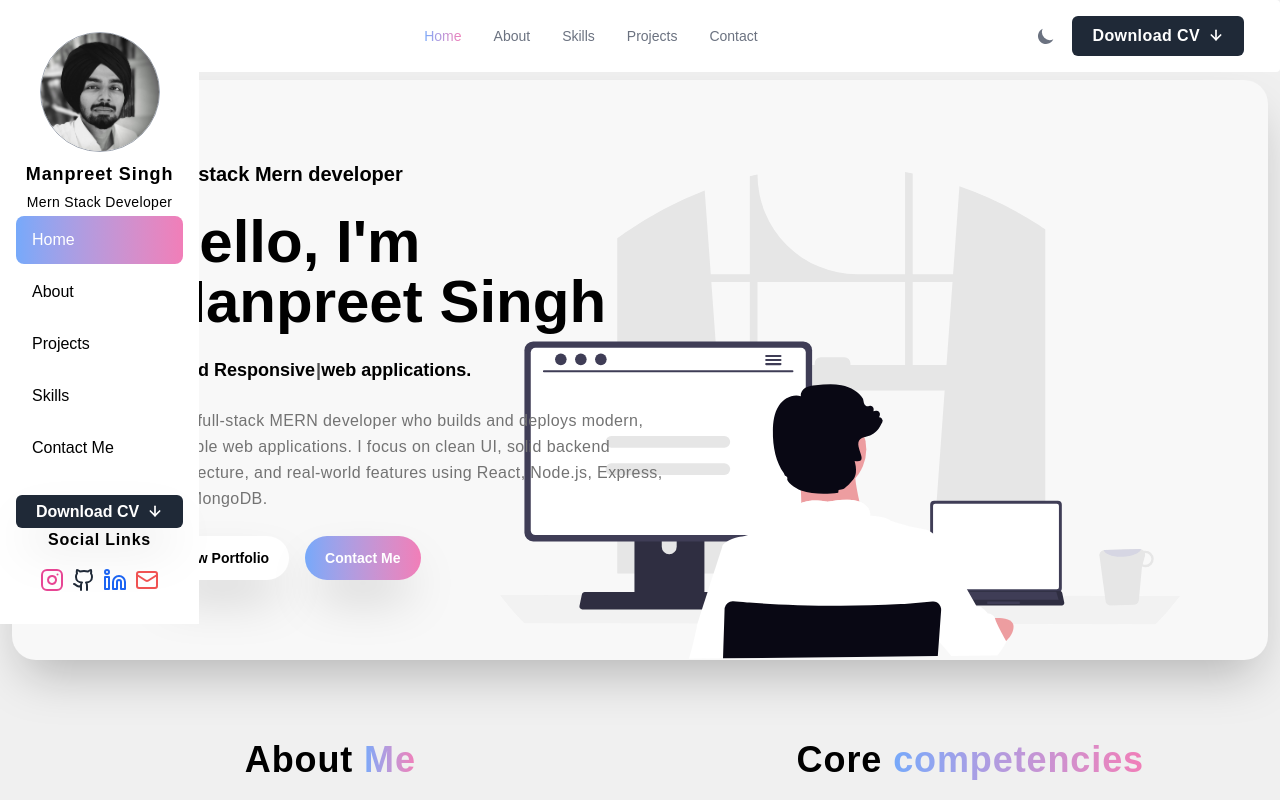
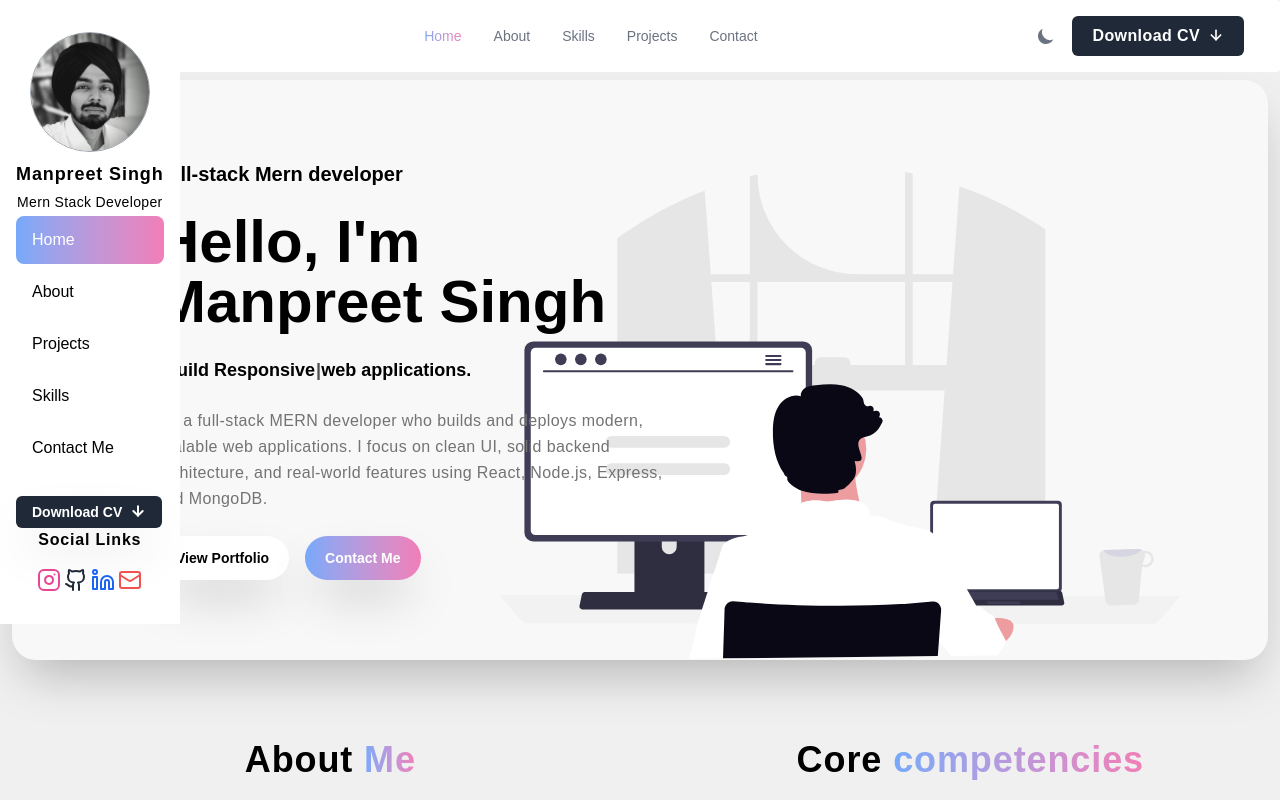
Before and after one commit to Manpreet055/portfolio, a React (Vite) app: page / in a window 1280 px wide. Shown: the top 800 px of the page. Built offline with nearby package versions, Linux system fonts and the light colour scheme; no server answers; a web font is replaced by a local one.

Commit message:
fix : Adjusted ArrowDown icon size and stroke width in Sidebar component for better visibility.

```diff
--- a/src/layout/navigation/Sidebar.jsx
+++ b/src/layout/navigation/Sidebar.jsx
@@ -117,7 +117,7 @@ const Sidebar = () => {
         </DrawerItems>
         <DrawerItems className="focus:border-none mt-6">
           <a
-            className="theme-alt text-theme-alt clash  py-2 font-semibold  shadow-effect transitions px-5 rounded-md  whitespace-nowrap"
+            className="theme-alt text-theme-alt clash  py-2 font-semibold  shadow-effect transitions text-sm px-4 rounded-md  whitespace-nowrap"
             href="https://drive.google.com/uc?export=download&id=1xip8UreNNdagECfht_RHrEnQHtAhBuea"
             download
           >
@@ -125,7 +125,7 @@ const Sidebar = () => {
             <ArrowDown
               className="inline-block ml-2 mb-1"
               size={16}
-              strokeWidth={2.5}
+              strokeWidth={3}
             />
           </a>
         </DrawerItems>
```
